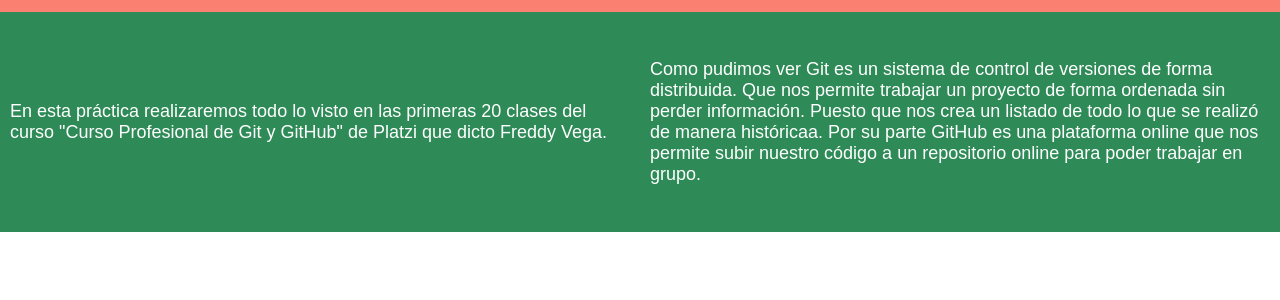
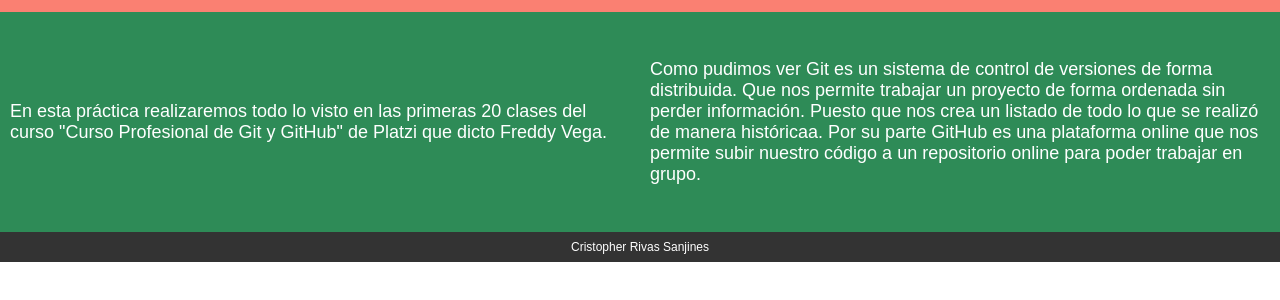
Before and after one commit to crisj1561/PracticaGit1, a plain HTML site: page index.html in a window 1280 px wide. Shown: the part 128-428 px from the top of the page. Drawn offline with Linux system fonts and the light colour scheme.

Commit message:
Se añadio footer y se lle dio estilos css

```diff
--- a/css/style.css
+++ b/css/style.css
@@ -58,3 +58,13 @@ html{
     display: flex;
     align-items: center;
 }
+.footer{
+    background-color: #333;
+    color: #fff;
+    height: 3rem;
+    text-align: center;
+    font-size: 1.2rem;
+    display: flex;
+    justify-content: center;
+    align-items: center;
+}
--- a/index.html
+++ b/index.html
@@ -33,6 +33,10 @@
             Por su parte GitHub es una plataforma online que nos permite subir nuestro código a un repositorio online para poder trabajar en grupo.
         </p>
     </div>
-
+    <footer class="footer">
+        <p>
+            Cristopher Rivas Sanjines
+        </p>
+    </footer>
 </body>
 </html>
```
